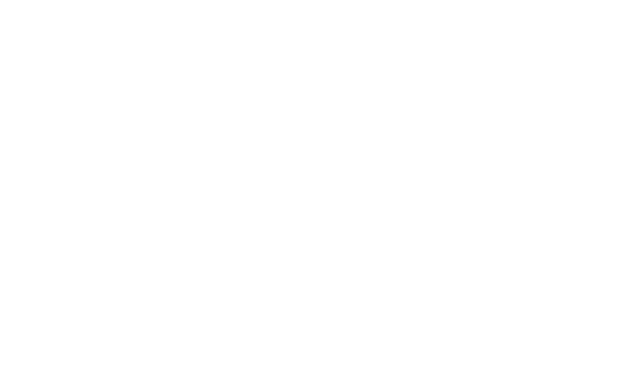
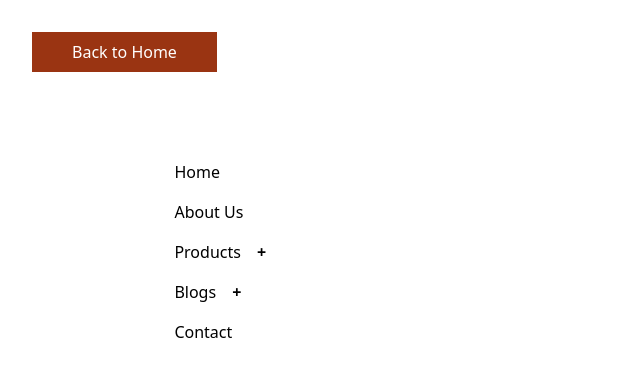
Before and after one commit to ravch08/apps2_react, a React (Vite) app: page /recursive in a window 1280 px wide. Before the commit this address had no page. Shown: the top 376 px of the page, without its empty margins (0-640 px from the left). Built offline with nearby package versions, Linux system fonts and the light colour scheme.

Commit message:
Added Recursive Menu

```diff
--- a/src/App.tsx
+++ b/src/App.tsx
@@ -5,6 +5,7 @@
   Home,
   LoadMoreData,
   RandomHexColor,
+  RecursiveMenu,
   StarRating,
 } from "./utils/helper";
 
@@ -17,6 +18,7 @@
         <Route path="accordion" element={<Accordion />} />
         <Route path="hex" element={<RandomHexColor />} />
         <Route path="load-more" element={<LoadMoreData />} />
+        <Route path="recursive" element={<RecursiveMenu />} />
         <Route path="rating" element={<StarRating stars={5} />} />
       </Routes>
     </BrowserRouter>
--- a/src/components/pages/Home.tsx
+++ b/src/components/pages/Home.tsx
@@ -20,6 +20,9 @@
         <Link to="load-more" className="btn-link">
           Load More Data
         </Link>
+        <Link to="recursive" className="btn-link">
+          Recursive Menu
+        </Link>
       </div>
     </main>
   );
--- /dev/null
+++ b/src/components/sections/Recursive Menu/Menu.tsx
@@ -0,0 +1,18 @@
+import { recursiveMenuData } from "../../../utils/recursiveMenuData";
+import BackHome from "../../features/BackHome";
+import MenuList from "./MenuList";
+
+const RecursiveMenu = () => {
+  return (
+    <>
+      <BackHome />
+      <section aria-labelledby="Recursive Menu" className="mt-20">
+        <div className="container">
+          <MenuList list={recursiveMenuData} />
+        </div>
+      </section>
+    </>
+  );
+};
+
+export default RecursiveMenu;
--- /dev/null
+++ b/src/components/sections/Recursive Menu/MenuItem.tsx
@@ -0,0 +1,52 @@
+import { useState } from "react";
+import { MenuItemProps } from "../../../types/types";
+import MenuList from "./MenuList";
+
+const MenuItem = ({ menuItem }: MenuItemProps) => {
+  const [showChildren, setShowChildren] = useState<{ [key: string]: boolean }>(
+    {},
+  );
+
+  function toggleChildren(id: string) {
+    setShowChildren({
+      ...showChildren,
+      [id]: !showChildren[id],
+    });
+  }
+
+  !menuItem ? false : null;
+
+  return (
+    <>
+      <li className="ml-6 flex flex-col gap-4">
+        <div
+          className="flex items-center gap-4"
+          onClick={() => toggleChildren(menuItem.id)}
+        >
+          <h2
+            className={
+              menuItem.children
+                ? "cursor-pointer font-medium text-black transition-colors duration-300 hover:text-amber-600"
+                : "font-medium"
+            }
+          >
+            {menuItem.label}
+          </h2>
+          {menuItem.children ? (
+            <span className="font-bold">
+              {showChildren[menuItem.id] ? "-" : "+"}
+            </span>
+          ) : null}
+        </div>
+        {menuItem &&
+        menuItem.children &&
+        menuItem.children.length > 0 &&
+        showChildren[menuItem.id] ? (
+          <MenuList list={menuItem.children} />
+        ) : null}
+      </li>
+    </>
+  );
+};
+
+export default MenuItem;
--- /dev/null
+++ b/src/components/sections/Recursive Menu/MenuList.tsx
@@ -0,0 +1,14 @@
+import { MenuListProps } from "../../../types/types";
+import MenuItem from "./MenuItem";
+
+const MenuList = ({ list }: MenuListProps) => {
+  return (
+    <ul className="flex flex-col gap-4">
+      {list && list.length > 0
+        ? list.map((item) => <MenuItem key={item.id} menuItem={item} />)
+        : null}
+    </ul>
+  );
+};
+
+export default MenuList;
--- /dev/null
+++ b/src/types/types.ts
@@ -0,0 +1,14 @@
+export type MenuProps = {
+  id: string;
+  label: string;
+  to: string;
+  children?: MenuProps[];
+};
+
+export type MenuListProps = {
+  list: MenuProps[];
+};
+
+export type MenuItemProps = {
+  menuItem: MenuProps;
+};
--- a/src/utils/helper.ts
+++ b/src/utils/helper.ts
@@ -4,6 +4,7 @@
 export { default as Carousel } from "../components/sections/Carousel.tsx";
 export { default as LoadMoreData } from "../components/sections/LoadMoreData.tsx";
 export { default as RandomHexColor } from "../components/sections/RandomHexColor.tsx";
+export { default as RecursiveMenu } from "../components/sections/Recursive Menu/Menu.tsx";
 export { default as StarRating } from "../components/sections/StarRating.tsx";
 
 export { default as Home } from "../components/pages/Home.tsx";
--- /dev/null
+++ b/src/utils/recursiveMenuData.ts
@@ -0,0 +1,53 @@
+export const recursiveMenuData = [
+  {
+    id: "hm",
+    label: "Home",
+    to: "/",
+  },
+  {
+    id: "au",
+    label: "About Us",
+    to: "/about",
+  },
+  {
+    id: "pr",
+    label: "Products",
+    to: "/products",
+    children: [
+      {
+        id: "pr1",
+        label: "Shoes",
+        to: "/products/shoes",
+        children: [
+          {
+            id: "pr11",
+            label: "Running Shoes",
+            to: "/products/shoes/running",
+          },
+          {
+            id: "pr12",
+            label: "Formal Shoes",
+            to: "/products/shoes/formal",
+          },
+        ],
+      },
+      { id: "pr2", label: "Bags", to: "/products/bags" },
+      { id: "pr3", label: "Watches", to: "/products/watches" },
+    ],
+  },
+  {
+    id: "bg",
+    label: "Blogs",
+    to: "/blogs",
+    children: [
+      { id: "bg1", label: "Blog 1", to: "/blogs/1" },
+      { id: "bg2", label: "Blog 2", to: "/blogs/2" },
+      { id: "bg3", label: "Blog 3", to: "/blogs/3" },
+    ],
+  },
+  {
+    id: "ct",
+    label: "Contact",
+    to: "/contact",
+  },
+];
```
